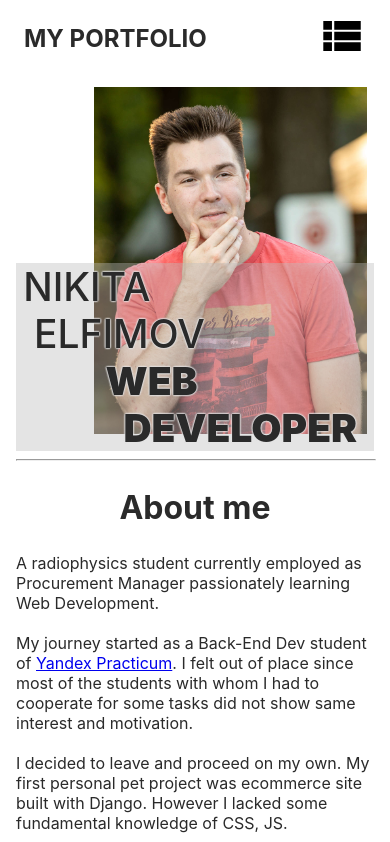
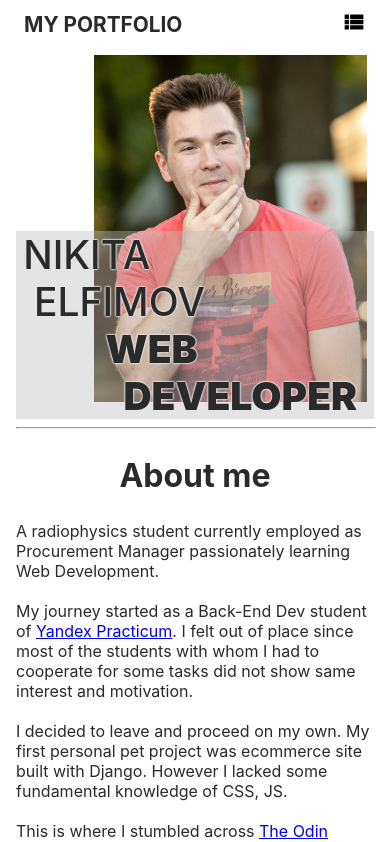
Before and after one commit to Nelfimov/portfolio, a React (Create React App) app: page / in a window 390 px wide. Shown: the top 842 px of the page. Built offline with nearby package versions, Linux system fonts and the light colour scheme.

Commit message:
fixes to padding

```diff
--- a/src/styles/App.css
+++ b/src/styles/App.css
@@ -1,6 +1,5 @@
 main {
-  padding-top: 5rem;
-  padding-bottom: 5rem;
+  padding: 4rem 0;
   max-width: 70rem;
   width: 100%;
   margin-inline: auto;
@@ -9,3 +8,9 @@ main {
 hr {
   width: 100%;
 }
+
+@media (max-width: 500px) {
+  main {
+    padding: 3rem 0;
+  }
+}
--- a/src/styles/Footer.css
+++ b/src/styles/Footer.css
@@ -1,7 +1,6 @@
 footer {
   background-color: rgba(0, 0, 0, 0.7);
   max-width: 70rem;
-  width: 100%;
   display: flex;
   align-items: center;
   justify-content: center;
--- a/src/styles/Header.css
+++ b/src/styles/Header.css
@@ -1,5 +1,5 @@
 header {
-  padding: 1.5rem;
+  padding: .5rem 1rem;
   position: fixed;
   top: 0;
   left: 0;
@@ -16,12 +16,16 @@ header {
 header>span {
   font-weight: 700;
   text-transform: uppercase;
-  font-size: 1.5rem;
+  font-size: 1.3rem;
 }
 
 header.scrolled {
   color: white;
   background-color: rgba(0, 0, 0, 0.7);
+}
+
+header img {
+  width: 24px;
 }
 
 header.scrolled img {
@@ -59,7 +63,7 @@ header .menu {
 
 @media (max-width: 500px) {
   header {
-    padding: 12px 24px;
+    padding: 10px 24px;
   }
 
   header>nav {
--- a/src/styles/index.css
+++ b/src/styles/index.css
@@ -9,6 +9,7 @@ body {
   transition: background-color .7s, color .7s;
   color: rgb(42, 42, 42);
 }
+
 
 body.dark {
   background-color: rgb(32, 32, 32);
```
